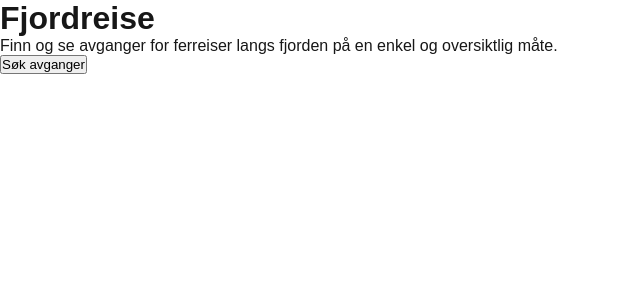
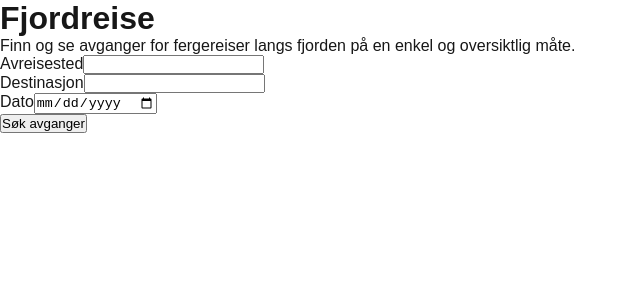
Before and after one commit to HanneAga/mini-fjordline, a Next.js app: page / in a window 1280 px wide. Shown: the top 300 px of the page, without its empty margins (0-640 px from the left). Built offline with nearby package versions, Linux system fonts and the light colour scheme.

Commit message:
feat: added search form and navigation to results page

```diff
--- a/src/app/page.tsx
+++ b/src/app/page.tsx
@@ -1,9 +1,68 @@
+"use client";
+
+import { useState } from "react";
+import { useRouter } from "next/navigation";
+
 export default function Home() {
+  const router = useRouter();
+  const [from, setFrom] = useState("");
+  const [to, setTo] = useState("");
+  const [date, setDate] = useState("");
+
+  const handleSearch = (event: React.FormEvent<HTMLFormElement>) => {
+    event.preventDefault();
+
+    if (!from || !to || !date) {
+      alert("Fyll ut alle felter");
+      return;
+    }
+
+    const params = new URLSearchParams({
+      from: from.trim(),
+      to: to.trim(),
+      date,
+    });
+
+    router.push(`/results?${params.toString()}`);
+  };
+
   return (
     <main>
       <h1>Fjordreise</h1>
-      <p>Finn og se avganger for ferreiser langs fjorden på en enkel og oversiktlig måte.</p>
-      <button>Søk avganger</button>
+      <p>Finn og se avganger for fergereiser langs fjorden på en enkel og oversiktlig måte.</p>
+      <form onSubmit={handleSearch}>
+        <div>
+          <label htmlFor="from">Avreisested</label>
+          <input
+            id="from"
+            name="from"
+            type="text"
+            value={from}
+            onChange={(event) => setFrom(event.target.value)}
+          />
+        </div>
+        <div>
+          <label htmlFor="to">Destinasjon</label>
+          <input
+            id="to"
+            name="to"
+            type="text"
+            value={to}
+            onChange={(event) => setTo(event.target.value)}
+          />
+        </div>
+        <div>
+          <label htmlFor="date">Dato</label>
+          <input
+            id="date"
+            name="date"
+            type="date"
+            value={date}
+            onChange={(event) => setDate(event.target.value)}
+          />
+        </div>
+        <button type="submit">Søk avganger</button>
+      </form>
     </main>
   );
 }
```
